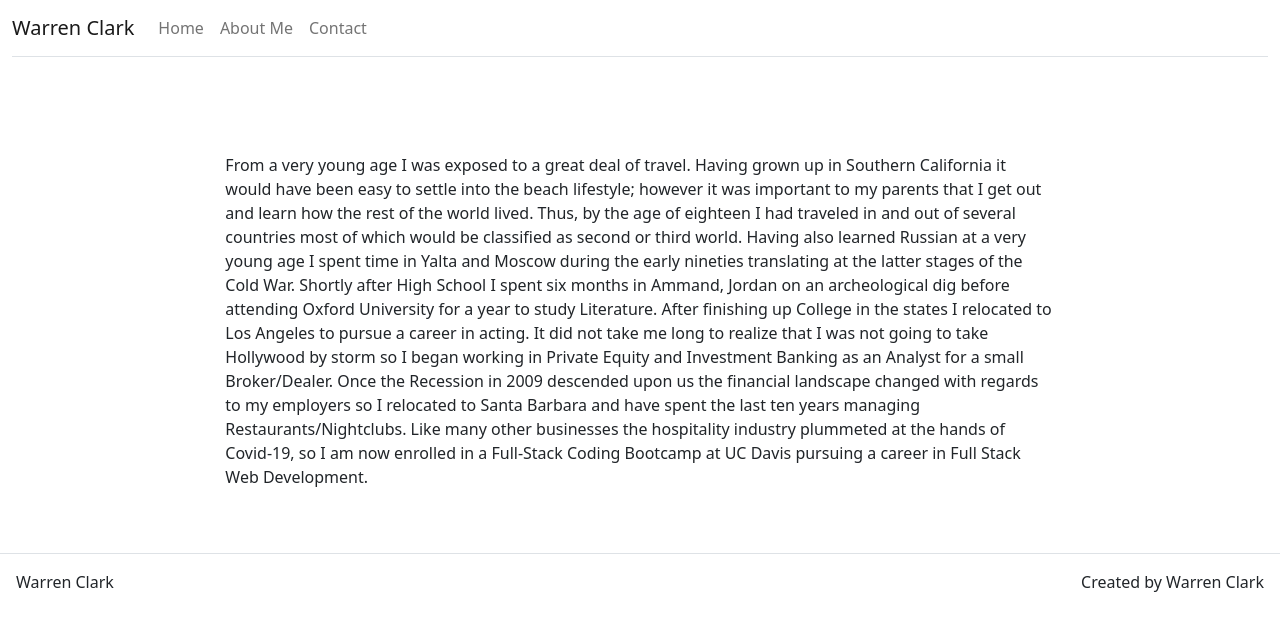
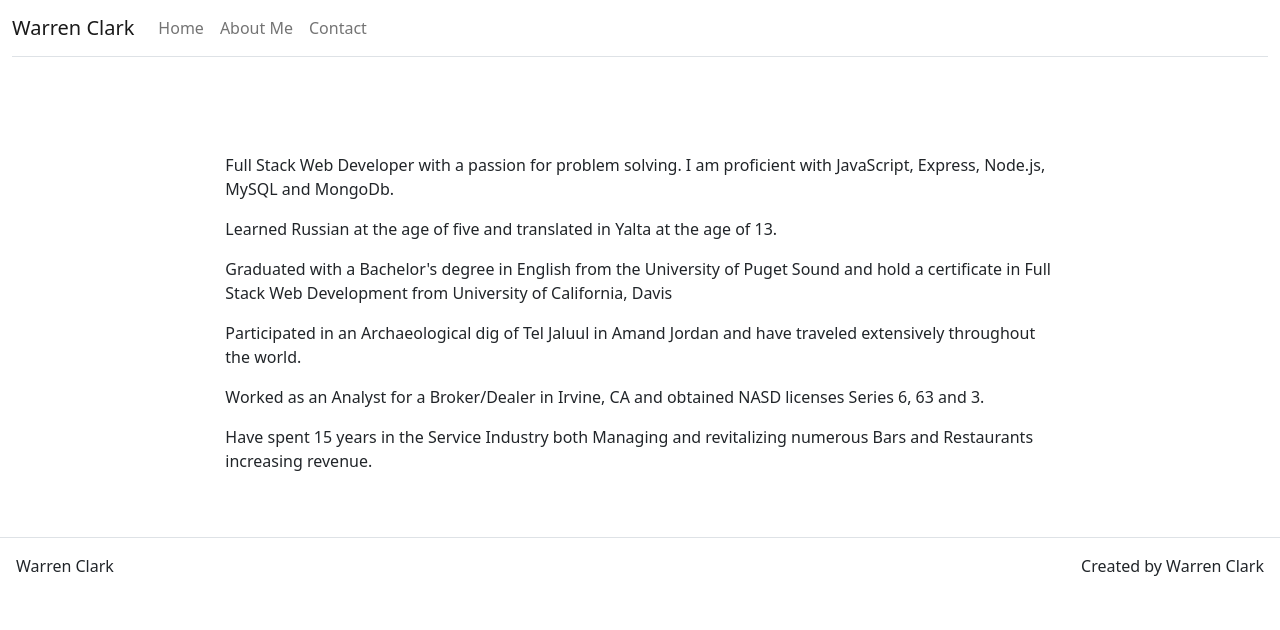
Before and after one commit to wclarkcito/portfolio, a React (Create React App) app: page /about in a window 1280 px wide. Shown: the top 630 px of the page. Built offline with nearby package versions, Linux system fonts and the light colour scheme.

Commit message:
modified about me page

```diff
--- a/src/pages/AboutPage.js
+++ b/src/pages/AboutPage.js
@@ -8,8 +8,20 @@ function AboutPage(props) {
             <Hero title={props.title} />
 
             <Content>
-                <p>
-                    From a very young age I was exposed to a great deal of travel. Having grown up in
+                <p> Full Stack Web Developer with a passion for problem solving. I am proficient with JavaScript, Express, Node.js, MySQL and MongoDb.</p>
+
+                <p>Learned Russian at the age of five and translated in Yalta at the age of 13.</p>
+
+                <p>Graduated with a Bachelor's degree in English from the University of Puget Sound and hold a certificate in Full Stack Web Development from University of California, Davis</p>
+
+                <p>Participated in an Archaeological dig of Tel Jaluul in Amand Jordan and have traveled extensively throughout the world.</p>
+
+                <p>Worked as an Analyst for a Broker/Dealer in Irvine, CA and obtained NASD licenses Series 6, 63 and 3.</p>
+
+                <p>Have spent 15 years in the Service Industry both Managing and revitalizing numerous Bars and Restaurants increasing revenue.</p>
+
+
+                {/* From a very young age I was exposed to a great deal of travel. Having grown up in
                     Southern
                     California it would have been easy to settle into the beach lifestyle; however it was
                     important to my parents that I get out and learn how the rest of the world lived. Thus,
@@ -33,8 +45,8 @@ function AboutPage(props) {
                     Restaurants/Nightclubs. Like many other businesses the hospitality industry plummeted at
                     the
                     hands of Covid-19, so I am now enrolled in a Full-Stack Coding Bootcamp at UC
-                    Davis pursuing a career in Full Stack Web Development.
-                </p>
+                    Davis pursuing a career in Full Stack Web Development. */}
+
             </Content>
         </div>
     )
```
